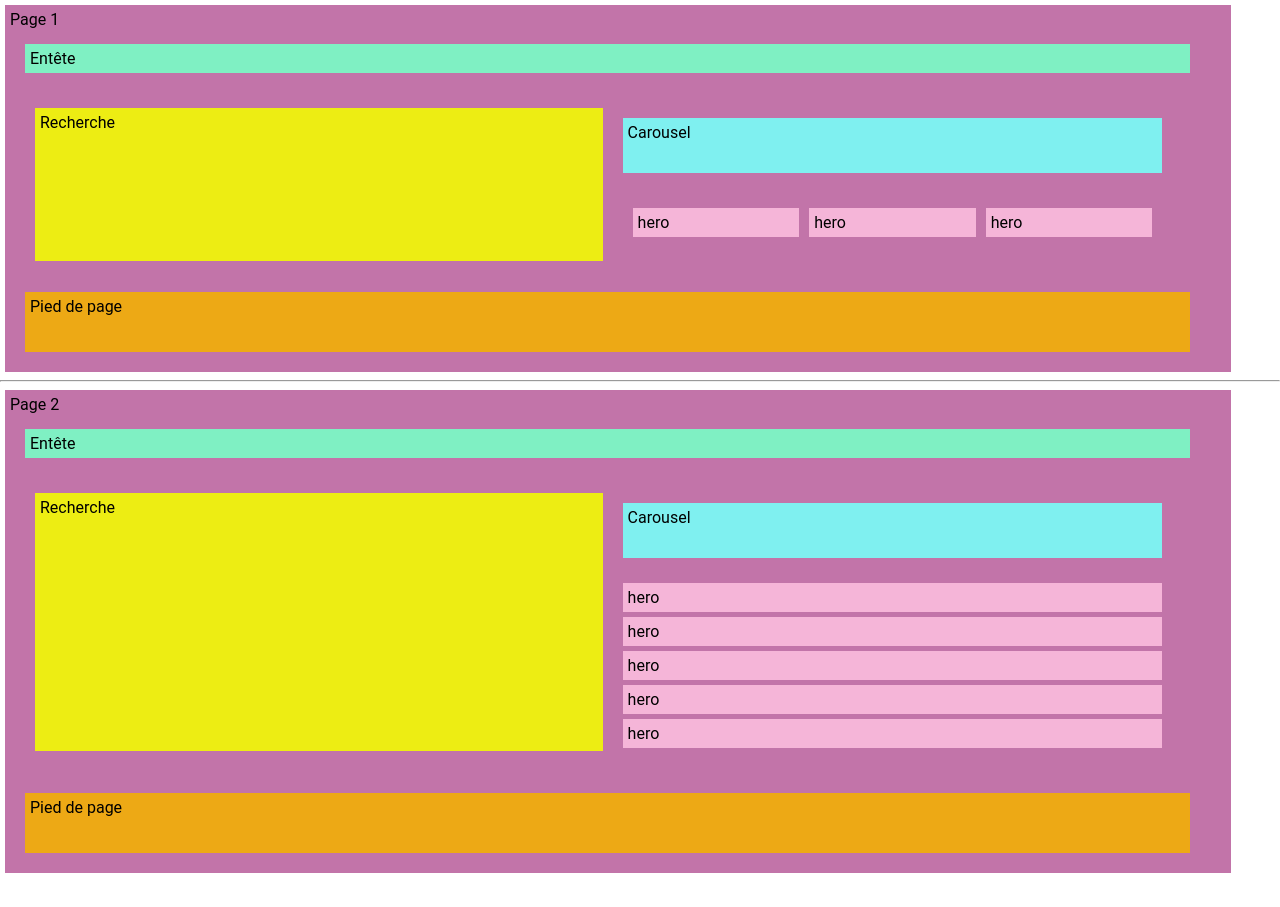
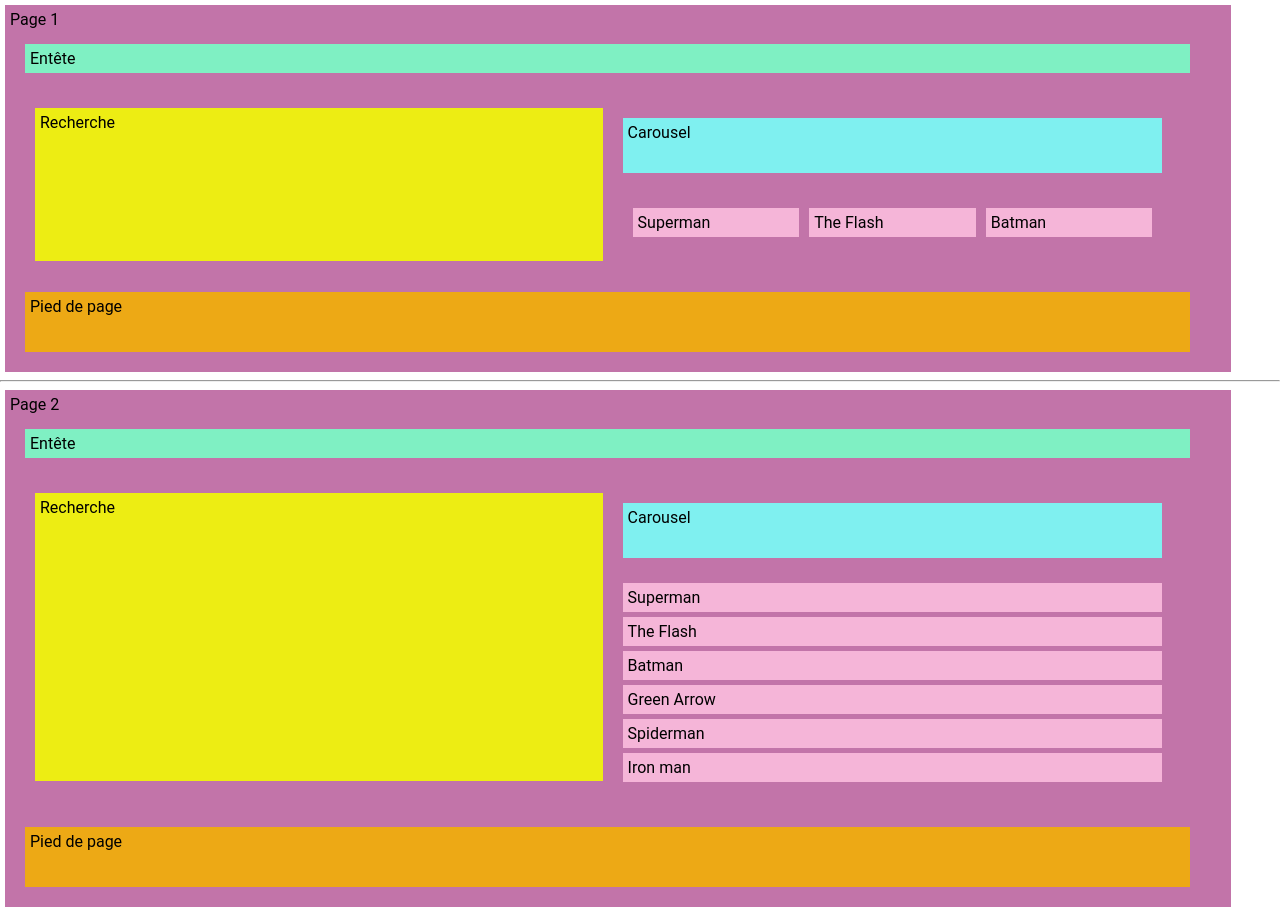
Before and after one commit to Techniques-de-programmation-3/exercice-composants-heros-angular-18, an Angular app: page / in a window 1280 px wide. Before the commit the page ends 873 px from the top, so only its background shows below. Built offline with nearby package versions, Linux system fonts and the light colour scheme.

Commit message:
Cours 3 - NgContent

```diff
--- a/src/app/Composants/hero/hero.component.html
+++ b/src/app/Composants/hero/hero.component.html
@@ -1 +1,3 @@
-<div>hero</div>
+<div>
+    <ng-content />
+</div>
--- a/src/app/Composants/page1/page1.component.html
+++ b/src/app/Composants/page1/page1.component.html
@@ -13,13 +13,13 @@
             </div>
             <div class="flex-container">
                 <div>
-                    <app-hero></app-hero>
+                    <app-hero>{{hero1}}</app-hero>
                 </div>
                 <div>
-                    <app-hero></app-hero>
+                    <app-hero>{{hero2}}</app-hero>
                 </div>
                 <div>
-                    <app-hero></app-hero>
+                    <app-hero>{{hero3}}</app-hero>
                 </div>
             </div>
         </div>
--- a/src/app/Composants/page1/page1.component.ts
+++ b/src/app/Composants/page1/page1.component.ts
@@ -13,5 +13,7 @@ import { PiedPageComponent } from "../pied-page/pied-page.component";
   styleUrl: './page1.component.css'
 })
 export class Page1Component {
-
+  hero1 = "Superman";
+  hero2 = "The Flash";
+  hero3 = "Batman";
 }
--- a/src/app/Composants/page2/page2.component.html
+++ b/src/app/Composants/page2/page2.component.html
@@ -12,11 +12,12 @@
                 <app-carousel></app-carousel>
             </div>
             <div>
-                <app-hero></app-hero>
-                <app-hero></app-hero>
-                <app-hero></app-hero>
-                <app-hero></app-hero>
-                <app-hero></app-hero>
+                <app-hero>{{hero1}}</app-hero>
+                <app-hero>{{hero2}}</app-hero>
+                <app-hero>{{hero3}}</app-hero>
+                <app-hero>{{hero4}}</app-hero>
+                <app-hero>{{hero5}}</app-hero>
+                <app-hero>{{hero6}}</app-hero>
             </div>
         </div>
     </div>
--- a/src/app/Composants/page2/page2.component.ts
+++ b/src/app/Composants/page2/page2.component.ts
@@ -13,5 +13,10 @@ import { PiedPageComponent } from "../pied-page/pied-page.component";
   styleUrl: './page2.component.css'
 })
 export class Page2Component {
-
+  hero1 = "Superman";
+  hero2 = "The Flash";
+  hero3 = "Batman";
+  hero4 = "Green Arrow";
+  hero5 = "Spiderman";
+  hero6 = "Iron man";
 }
```
Also changed, not shown: 1 other file (tests, documents, lock files or other folders).
